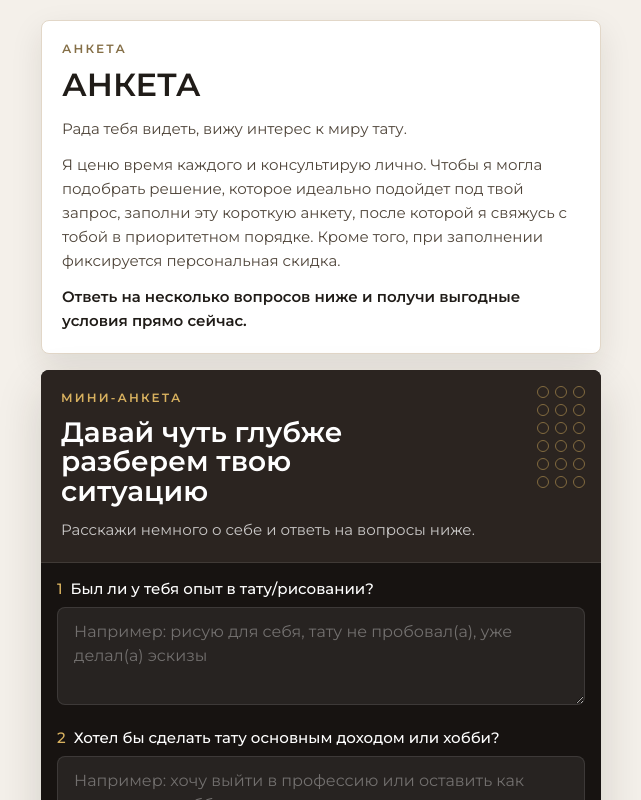
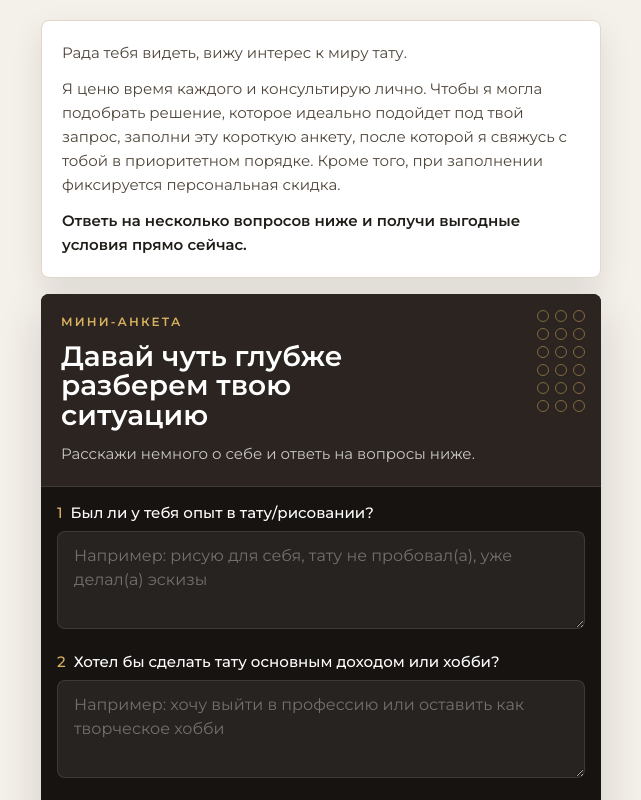
Before and after one commit to vihlyanec/tg-mini-app-form, a Next.js app: page / in a window 1280 px wide. Shown: the top 800 px of the page, without its empty margins (319-960 px from the left). Built offline with nearby package versions, Linux system fonts and the light colour scheme.

Commit message:
Remove intro form title

```diff
--- a/app/page.tsx
+++ b/app/page.tsx
@@ -139,13 +139,7 @@ export default function Home() {
           className="mx-auto flex w-full max-w-[560px] flex-col gap-4 pb-8"
         >
           <section className="rounded-[8px] border border-[#e2d7c8] bg-white p-5 shadow-[0_12px_32px_rgb(38_29_20/10%)]">
-            <p className="text-xs font-semibold uppercase tracking-[0.18em] text-[#856f47]">
-              Анкета
-            </p>
-            <h1 className="mt-3 text-[32px] font-semibold leading-none">
-              АНКЕТА
-            </h1>
-            <div className="mt-4 space-y-3 text-[15px] leading-6 text-[#4f453a]">
+            <div className="space-y-3 text-[15px] leading-6 text-[#4f453a]">
               <p>Рада тебя видеть, вижу интерес к миру тату.</p>
               <p>
                 Я ценю время каждого и консультирую лично. Чтобы я могла
```
